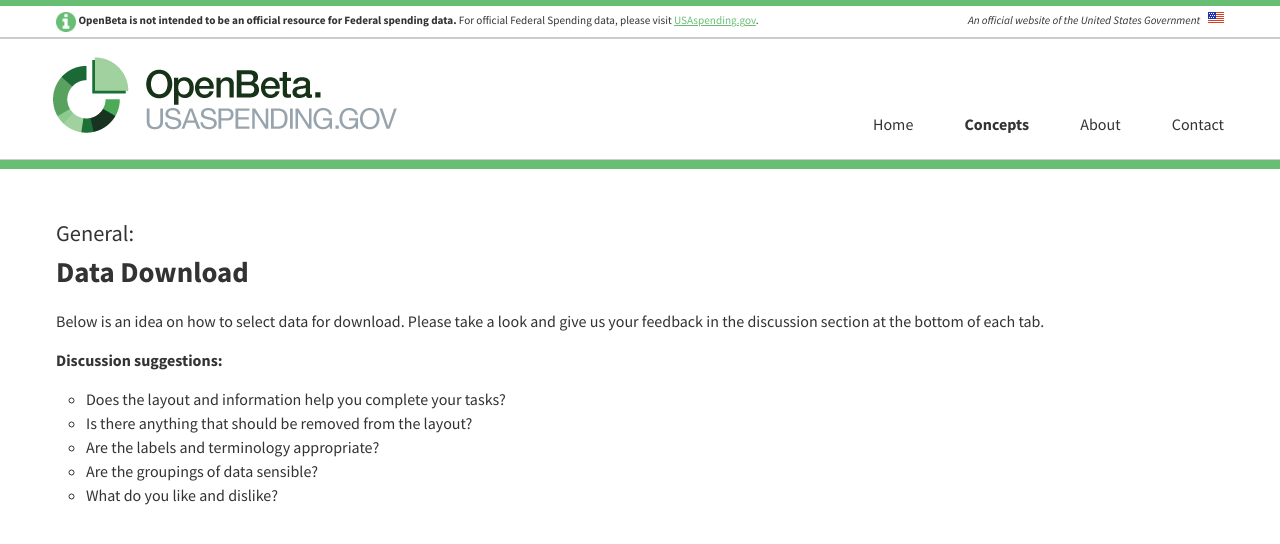
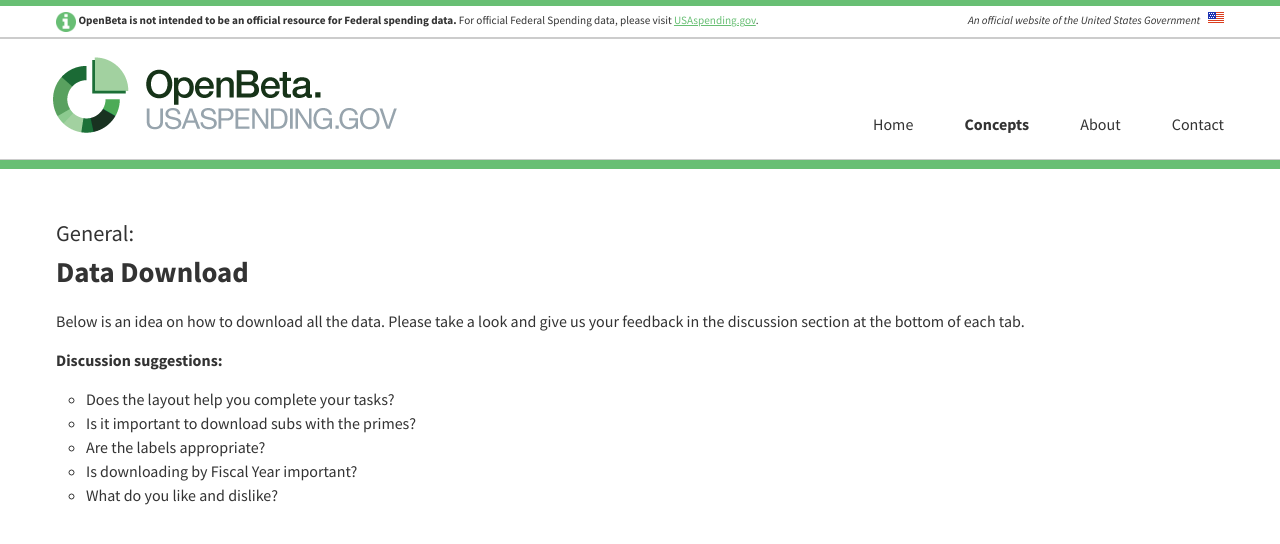
Before and after one commit to fedspendingtransparency/openbeta, a Jekyll site: the page built from _concepts/data-download.md, in a window 1280 px wide and 900 px high, cut to the strip 0-561 px from the top of the window. Shown: the top 544 px of the strip. Built offline with Jekyll 4.4.1, drawn with Linux system fonts in a browser that asks for light colours; nearby versions of some CDN libraries; library files that are not in the unit come from our copies; comment, search, counter and statistics services are not loaded.

```diff
--- a/_concepts/data-download.md
+++ b/_concepts/data-download.md
@@ -11,15 +11,15 @@ category: "General:"
 headline: Data Download
 
 copy:
-  - text: Below is an idea on how to select data for download. Please take a look and give us your feedback in the discussion section at the bottom of each tab.
+  - text: Below is an idea on how to download all the data. Please take a look and give us your feedback in the discussion section at the bottom of each tab.
 
 discussion_title: "Discussion suggestions:"
 
 discussion_bullet_points:
-- Does the layout and information help you complete your tasks?
-- Is there anything that should be removed from the layout?
-- Are the labels and terminology appropriate?
-- Are the groupings of data sensible?
+- Does the layout help you complete your tasks?
+- Is it important to download subs with the primes?
+- Are the labels appropriate?
+- Is downloading by Fiscal Year important?
 - What do you like and dislike?
 
 tabs_required: yes
@@ -32,10 +32,10 @@ tabs:
     features:
       - description: lorum ipsum
     disclaimer_text: <a class="usa-cta external-link" href='blank' target="_blank">View an interactive version of the below image</a>
-    image: "/assets/img/blank.jpg"
-    image_alt_text: This image displays
-    below_image_content:
-    disqus_identifier: 14507548
+    image: "/assets/img/blank-download.jpg"
+    image_alt_text: This image displays a keyword search bar and below a table with Data Preview results. To the far right is a Add/Remove Columns link that opens up Award Characteristic, Award Amount Information, Awardee/Recipient Entity Information, and Agency Information checkboxes at the bottom of the page to select which columns to add and which to remove.
+    below_image_content :
+    disqus_identifier:  051917
     disqus_url: "https://openbeta.usaspending.gov/concepts/data-download#!version-0.1"
 
 no_tabs:
```
